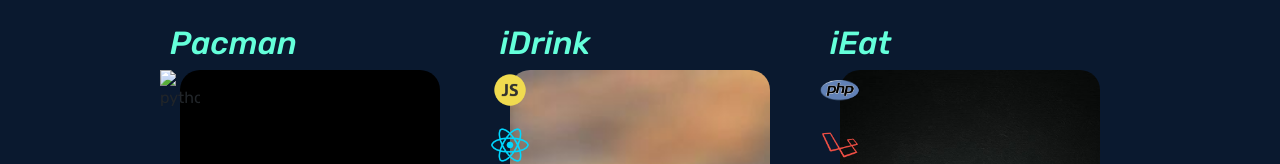
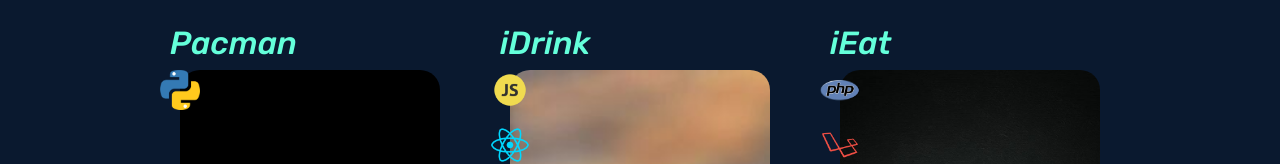
Before and after one commit to M4qu14v3l0/Portfolio, a website: page pages/services/services.html in a window 1280 px wide. Shown: the part 261-425 px from the top of the page. Drawn offline with nearby package versions, Linux system fonts and the light colour scheme; files that its build step writes are made by us from their sources; the site is published under a folder, as on GitHub Pages, so addresses that start at the root find nothing.

Commit message:
beautiful cards!

```diff
--- a/pages/services/services.html
+++ b/pages/services/services.html
@@ -88,7 +88,7 @@
                             <h2>Pacman</h2>
                         </div>
                         <div class="left-side-card">
-                            <img src="/pictures/logopy.png" alt="python" class="card-image-service">
+                            <img src="../../pictures/logopy.png" alt="python"">
                         </div>
                         <div class="card-container-1">
                             <div class="content-services">
```
